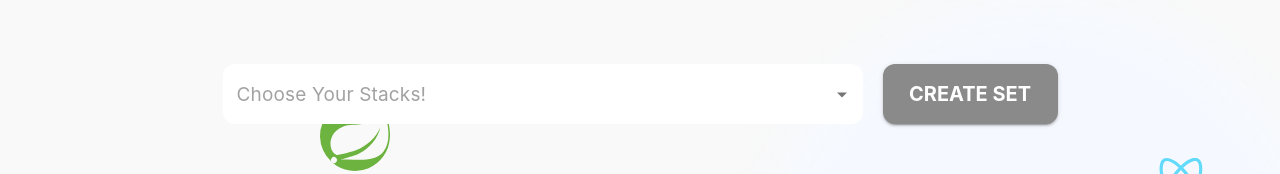
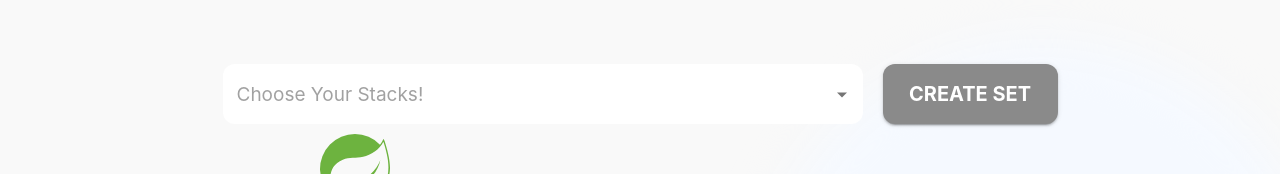
Before and after one commit to msdio/stackticon, a React (Vite) app: page /#/ in a window 1280 px wide. Shown: the part 460-634 px from the top of the page. Built offline with nearby package versions, Linux system fonts and the light colour scheme; no server answers.

Commit message:
design: scrollbar style on dropdown in input

```diff
--- a/src/App.tsx
+++ b/src/App.tsx
@@ -1,3 +1,4 @@
+import { CssBaseline } from '@mui/material';
 import { ThemeProvider } from '@mui/system';
 import { createHashRouter, RouterProvider } from 'react-router-dom';
 import RouterContainer from 'RouterContainer';
@@ -13,6 +14,7 @@ const router = createHashRouter([
 function App() {
   return (
     <ThemeProvider theme={theme}>
+      <CssBaseline />
       <RouterProvider router={router} />
     </ThemeProvider>
   );
--- a/src/components/landing/Landing.tsx
+++ b/src/components/landing/Landing.tsx
@@ -30,7 +30,7 @@ const Landing = ({ isMobile }: { isMobile: boolean }) => {
     <Box
       ref={containerRef}
       width={'100vw !important'}
-      height='95vh'
+      height='100vh'
       display='flex'
       flexDirection='column'
       alignItems='center'
--- a/src/index.tsx
+++ b/src/index.tsx
@@ -1,4 +1,3 @@
-import { CssBaseline } from '@mui/material';
 import React from 'react';
 import ReactDOM from 'react-dom/client';
 
@@ -7,7 +6,6 @@ import App from './App';
 const root = ReactDOM.createRoot(document.getElementById('root') as HTMLElement);
 root.render(
   <React.StrictMode>
-    <CssBaseline />
     <App />
   </React.StrictMode>,
 );
--- a/src/styles/theme.ts
+++ b/src/styles/theme.ts
@@ -16,6 +16,21 @@ export const theme = createTheme({
         paper: {
           borderRadius: '12px',
           marginTop: '18px',
+        },
+        listbox: {
+          '::-webkit-scrollbar': {
+            width: '14px',
+          },
+          '::-webkit-scrollbar-track': {
+            boxShadow: 'inset 0 0 14px 14px transparent',
+            border: 'solid 4px transparent',
+            margin: 3,
+          },
+          '::-webkit-scrollbar-thumb': {
+            boxShadow: 'inset 0 0 14px 14px #D0D0D0',
+            border: 'solid 4px transparent',
+            borderRadius: '14px',
+          },
         },
       },
     },
```
